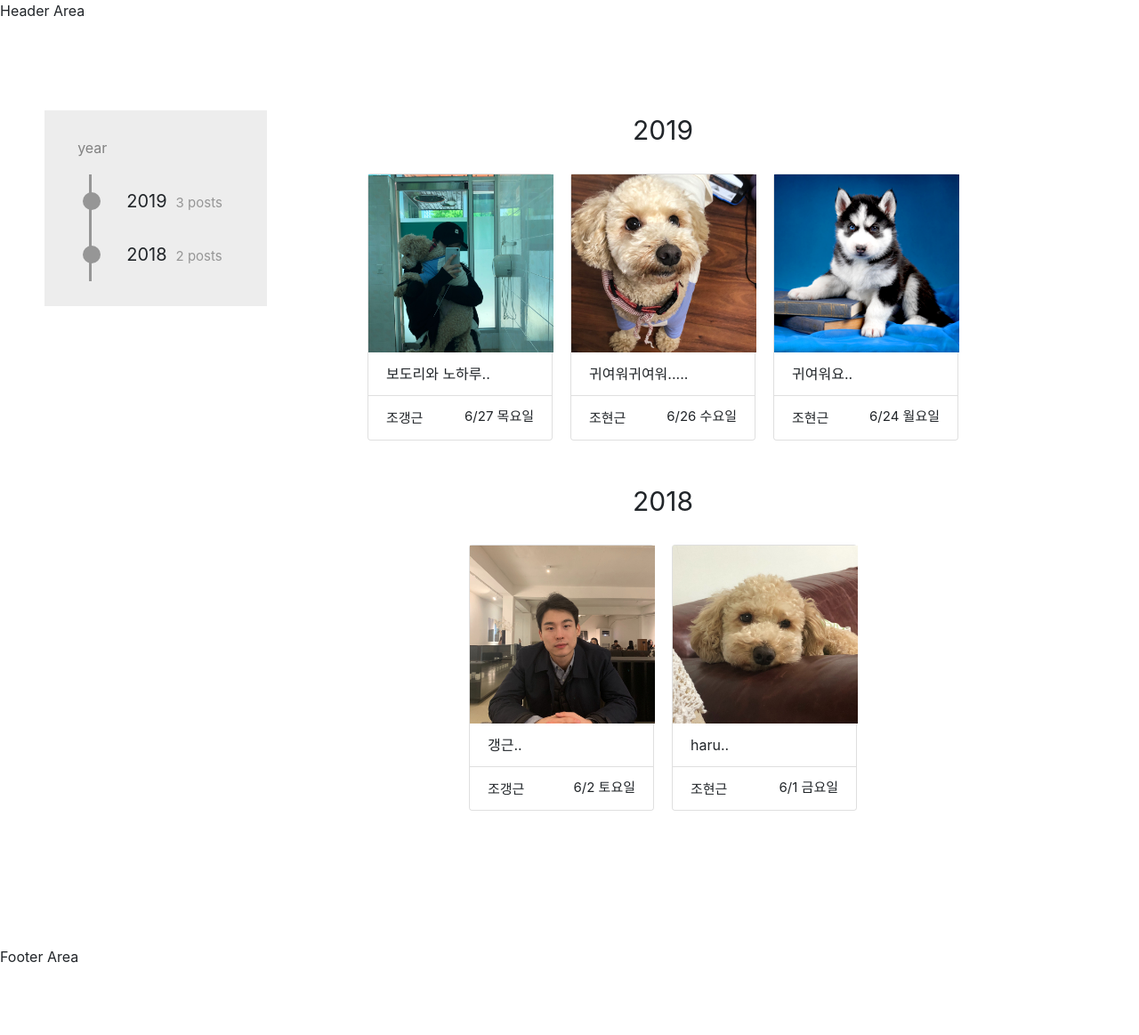
After one commit to head1ton/extore_project, a Django app: page /last_memory/ in a window 1280 px wide. The commit adds this page. Shown: the whole page at 89% size. Run offline with Django 3.2, Linux system fonts and the light colour scheme; data comes from the database, SQL or seed files in the repository; both versions use the stored data as it was after the commit; some libraries are stand-ins or nearby versions.

Commit message:
implemeted last_memory page ver.1

```diff
--- a/layout/post-base.html
+++ b/layout/post-base.html
@@ -12,6 +12,25 @@
     {% block extra_style %}
     {% endblock %}
     <style>
+        html, body {
+            margin: 0;
+            padding: 0;
+            height: 100%;
+        }
+        # header {
+            position: relative;
+            height: 100px;
+            z-index: 1;
+        }
+        #content {
+            margin: 100px 50px 100px;
+        }
+        #footer {
+            clear: both;
+            position: relative;
+            height: 100px;
+            z-index: 1;
+        }
         .a-tag {
             color: black;
             text-decoration: none;
@@ -120,17 +139,31 @@
         }
 
     </style>
+    <script>
+        function year_move(year){
+            var offset = $(".year-" + year).offset();
+            $("html,body").animate({scrollTop : offset.top}, 400);
+        }
+    </script>
 </head>
 <body>
-    <div class="container">
+    <div id="header">
+        Header Area
+    </div>
+    <div id="content">
         {% block content %}
         {% endblock %}
     </div>
+    <div id="footer">
+        Footer Area
+    </div>
+
+    <script src="http://code.jquery.com/jquery-3.4.1.min.js"></script>
+    <script src="https://code.jquery.com/jquery-3.4.1.min.js" integrity="sha256-CSXorXvZcTkaix6Yvo6HppcZGetbYMGWSFlBw8HfCJo=" crossorigin="anonymous"></script>
+    <script src="https://cdnjs.cloudflare.com/ajax/libs/popper.js/1.14.7/umd/popper.min.js" integrity="sha384-UO2eT0CpHqdSJQ6hJty5KVphtPhzWj9WO1clHTMGa3JDZwrnQq4sF86dIHNDz0W1" crossorigin="anonymous"></script>
+    <script src="https://stackpath.bootstrapcdn.com/bootstrap/4.3.1/js/bootstrap.min.js" integrity="sha384-JjSmVgyd0p3pXB1rRibZUAYoIIy6OrQ6VrjIEaFf/nJGzIxFDsf4x0xIM+B07jRM" crossorigin="anonymous"></script>
 
     {% block extra_script %}
     {% endblock %}
-    <script src="https://code.jquery.com/jquery-3.4.1.min.js" integrity="sha256-CSXorXvZcTkaix6Yvo6HppcZGetbYMGWSFlBw8HfCJo=" crossorigin="anonymous"></script>
-    <script src="https://cdnjs.cloudflare.com/ajax/libs/popper.js/1.14.7/umd/popper.min.js" integrity="sha384-UO2eT0CpHqdSJQ6hJty5KVphtPhzWj9WO1clHTMGa3JDZwrnQq4sF86dIHNDz0W1" crossorigin="anonymous"></script>
-    <script src="https://stackpath.bootstrapcdn.com/bootstrap/4.3.1/js/bootstrap.min.js" integrity="sha384-JjSmVgyd0p3pXB1rRibZUAYoIIy6OrQ6VrjIEaFf/nJGzIxFDsf4x0xIM+B07jRM" crossorigin="anonymous"></script>
 </body>
 </html>
--- /dev/null
+++ b/post/templates/post/last_memory.html
@@ -0,0 +1,144 @@
+{% extends 'post-base.html' %}
+{% block title %}
+{% endblock %}
+
+{% block extra_style %}
+<style>
+    #show-year {
+        width:250px;
+        height:100%;
+        background-color: rgb(237,237,237);
+        padding: 30px 20px;
+        text-align: center;
+        float:left;
+    }
+    #show-year-inner {
+        display: inline-block;
+        text-align: left;
+    }
+    .year-line {
+        height: 60px;
+        width: 3px;
+        display: inline-block;
+        background-color: rgb(150,150,150);
+        line-height: normal;
+        vertical-align: middle;
+        position: static;
+    }
+    .year-circle {
+        height: 20px;
+        width: 20px;
+        display: inline-block;
+        border-radius: 10px;
+        background-color: rgb(150,150,150);
+        line-height: normal;
+        vertical-align: middle;
+        margin-right: 10px;
+        position: relative;
+        left:-15px;
+    }
+    .show-year > p {
+        font-size: 20px;
+        margin: 0;
+        display: inline-block;
+        line-height: normal;
+        vertical-align: middle;
+    }
+    .show-year > p > span {
+        font-size: 15px;
+        vertical-align: middle;
+        color: rgb(150,150,150);
+    }
+    #show-posts {
+        width: 790px;
+        margin: 0 50px;
+        float:left;
+    }
+    .show-post {
+        width: 790px;
+        float:left;
+        margin-bottom:30px;
+        text-align: center;
+
+    }
+    .show-post-image {
+        width: 13rem;
+        height:200px;
+        background-position: center center;
+        background-repeat: no-repeat;
+        background-size: cover;
+    }
+    .show-post .card:hover {
+        cursor: pointer;
+    }
+    .year-move:hover {
+        cursor: pointer;
+    }
+</style>
+{% endblock %}
+
+{% block content %}
+<div id="screen">
+<div style="display:inline-block; width:1200px;">
+<div id="show-year">
+    <div id="show-year-inner">
+        <p style="position:relative; left:-13px; color:rgb(130,130,130);">year</p>
+        {% if object_dict %}
+            {% for keys, values in object_dict.items %}
+                <div class="show-year" style="height:60px; line-height:60px;">
+                    <div class="year-line"></div>
+                    <div class="year-circle year-circle-{{keys}}"></div>
+                    {% ifequal values 1 %}
+                        <p class="year-move year-move-{{keys}}" onclick="year_move('{{keys}}');">{{keys}}&ensp;<span>{{values}} post</span></p>
+                    {% else %}
+                        <p class="year-move year-move-{{keys}}" onclick="year_move('{{keys}}')">{{keys}}&ensp;<span>{{values}} posts</span></p>
+                        {% endifequal %}
+                </div>
+            {% endfor %}
+        {% else %}
+        <!--포스트 없는 경우의 div 추가-->
+        {% endif %}
+    </div>
+</div>
+<!-- 전체 포스트 목록 -->
+<div id="show-posts">
+    <!-- 연도별 포스트 -->
+    {% for keys, values in object_dict.items %}
+    <div class="show-post">
+        <p class="year-{{keys}}" style="font-size:30px; text-align:center;">{{keys}}</p>
+        <div style="display:inline-block; text-algin:left;">
+        {% for object in object_list %}
+            {% load calc %}
+            {% ifequal object.created|return_year keys %}
+                <!--연도별 post 목록-->
+                <div class="card" onclick="location.href='{% url 'post:detail' object.id %}';" style="margin: 10px; width: 13rem; float:left; text-align:left;">
+                  <div class="show-post-image" style="background-image:url({{object.image.url}});"></div>
+                  <div style="padding:12px 20px;">
+                    <p class="card-text">{{object.text|truncatechars:9}}..</p>
+                  </div>
+                  <ul class="list-group list-group-flush">
+                      <li class="list-group-item">
+                          <p style="margin:0; display:inline-block; font-size:15px;">{{object.author.last_name}}{{object.author.first_name}}</p>
+                          <p style="margin:0; float:right; font-size:15px;">{{object.created|date:"n/j D"}}</p>
+                      </li>
+                  </ul>
+                </div>
+
+            {% endifequal %}
+        {% endfor %}
+        </div>
+    </div>
+    {% endfor %}
+</div>
+
+</div>
+</div>
+{% endblock %}
+
+{% block extra_script %}
+<script type="text/javascript">
+$(function(){
+
+});
+</script>
+{% endblock %}
--- a/post/templatetags/calc.py
+++ b/post/templatetags/calc.py
@@ -25,3 +25,7 @@ def time_since(value):
         return f'{time_since // timedelta(seconds=1)}초 전'
     else:
         return '지금'
+
+@register.filter
+def return_year(value):
+    return value.strftime("%Y")
--- a/post/urls.py
+++ b/post/urls.py
@@ -16,4 +16,5 @@ urlpatterns = [
     path('post/like/<int:post_id>/', post_like, name='post_like'),
     path('post/saved/<int:post_id>/', post_saved, name='post_saved'),
     path('post/comment/<int:comment_id>/', comment_like, name='comment_like'),
+    path('last_memory/', last_memory, name='last_memory'),
 ]
--- a/post/views.py
+++ b/post/views.py
@@ -17,12 +17,11 @@ def post_create(request):
         if form.is_valid():
             post = form.save()
             print(post)
-            return redirect(reverse('post:detail', args=[post.id]))
+            return redirect(reverse('post:list'))
     else:
         form = PostForm()
         return render(request, 'post/post_create.html', {'form':form})
 
-from django.utils import timezone
 def post_list(request):
     posts = Post.objects.all()
     return render(request, 'post/post_list.html', {'object_list':posts})
@@ -114,3 +113,15 @@ def comment_like(request, comment_id):
         comment.like += 1
         comment.save()
         return redirect(post)
+
+from functools import reduce
+def last_memory(request):
+    posts = Post.objects.all()
+
+    posts_year_li = []
+
+    for post in posts:
+        posts_year_li.append(post.created.strftime("%Y"))
+
+    posts_year_dict = reduce(lambda dict, ch: dict.update({ch:dict.get(ch,0)+1}) or dict, posts_year_li, {})
+    return render(request, 'post/last_memory.html', {'object_dict':posts_year_dict, 'object_list':posts})
```
Also changed, not shown: post/templates/post/post_detail.html (+16 -1 lines), db.sqlite3, media/timeline_photo/2019/06/27/Image_from_iOS_3.jpg (added), media/timeline_photo/2019/06/27/bodol_haru.jpg (added).
